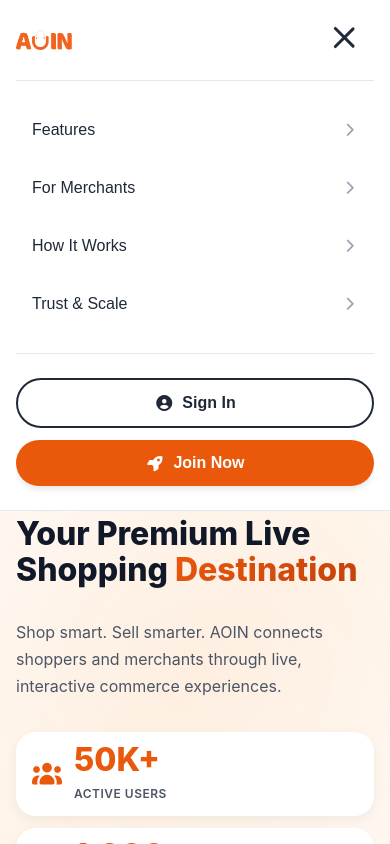
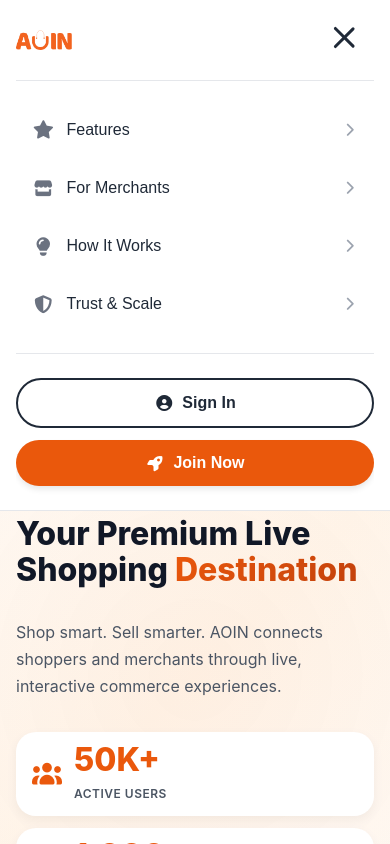
Before and after one commit to kanishk-upadhyay/aoin-react, a React (Vite) app: page / in a window 390 px wide. Both pictures are taken after a click on the button "Toggle menu". Shown: the top 844 px of the page. Built offline with nearby package versions, Linux system fonts and the light colour scheme.

Commit message:
Re-add icons to mobile menu and remove pulse animations

```diff
--- a/src/components/Navbar.css
+++ b/src/components/Navbar.css
@@ -212,12 +212,30 @@
     touch-action: manipulation;
 }
 
+.mobile-nav-link-content {
+    display: flex;
+    align-items: center;
+    gap: 0.75rem;
+}
+
+.mobile-nav-link-content i {
+    font-size: 1.125rem;
+    color: var(--gray-500);
+    min-width: 20px;
+    text-align: center;
+    transition: all var(--transition-base);
+}
+
 .mobile-nav-link:active {
     background: var(--gray-100);
 }
 
 .mobile-nav-link:hover {
     background: var(--gray-50);
+    color: var(--primary);
+}
+
+.mobile-nav-link:hover .mobile-nav-link-content i {
     color: var(--primary);
 }
 
--- a/src/components/Navbar.jsx
+++ b/src/components/Navbar.jsx
@@ -155,7 +155,10 @@
                     transition={{ delay: index * 0.1 }}
                     whileTap={buttonTap}
                   >
-                    <span>{link.label}</span>
+                    <div className="mobile-nav-link-content">
+                      <i className={`fas ${link.icon}`}></i>
+                      <span>{link.label}</span>
+                    </div>
                     <i className="fas fa-chevron-right"></i>
                   </motion.button>
                 ))}
--- a/src/components/ScrollToTop.css
+++ b/src/components/ScrollToTop.css
@@ -34,31 +34,6 @@
     transform: scale(0.95);
 }
 
-.scroll-to-top-btn::before {
-    content: "";
-    position: absolute;
-    top: -4px;
-    left: -4px;
-    right: -4px;
-    bottom: -4px;
-    background: var(--primary);
-    border-radius: 50%;
-    opacity: 0;
-    animation: pulse-ring 2s cubic-bezier(0.4, 0, 0.6, 1) infinite;
-}
-
-@keyframes pulse-ring {
-    0%,
-    100% {
-        opacity: 0;
-        transform: scale(1);
-    }
-    50% {
-        opacity: 0.3;
-        transform: scale(1.1);
-    }
-}
-
 .scroll-to-top-btn i {
     color: var(--white);
 }
```
